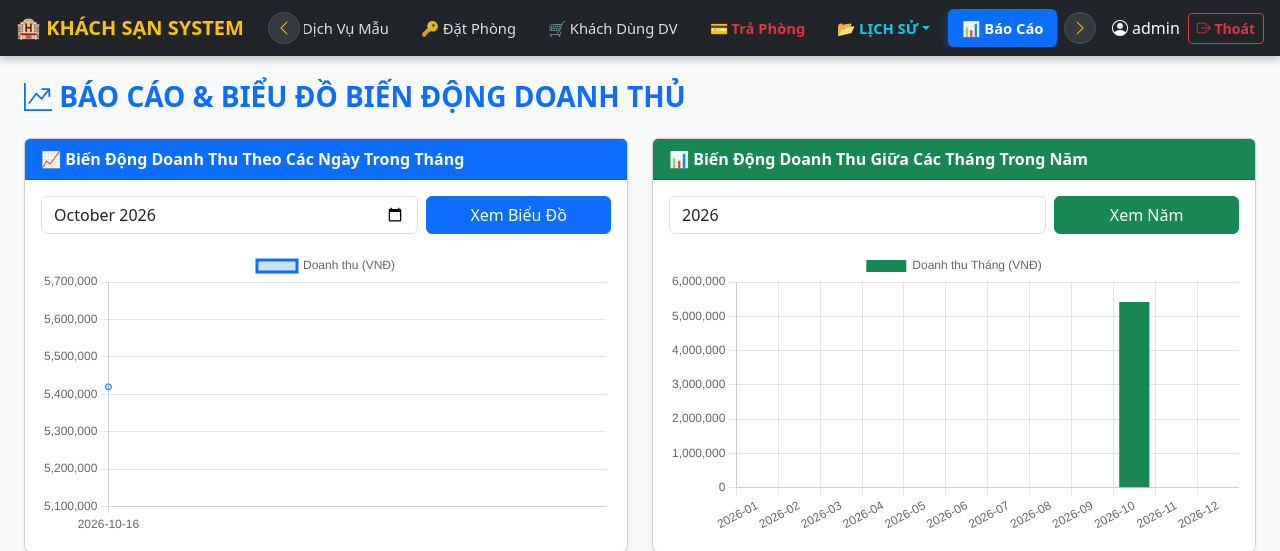
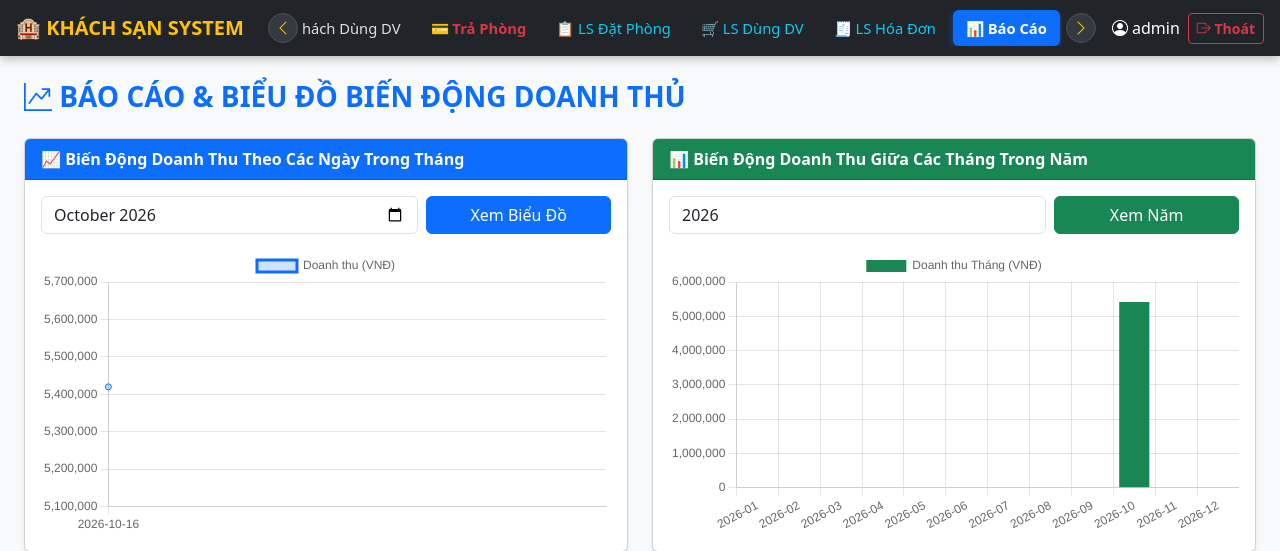
Before and after one commit to HoangVu-Dev/Hotel-Management-System-App, a Flask app: page /bao-cao in a window 1280 px wide. Shown: the top 551 px of the page. Run offline with Flask 3, Linux system fonts and the light colour scheme; the visitor is signed in with stand-in values (Sample User, id 1).

Commit message:
Fix layout instant positioning and inline history items

```diff
--- a/templates/layout.html
+++ b/templates/layout.html
@@ -22,13 +22,12 @@
             display: flex;
             align-items: center;
             overflow-x: auto;
-            scroll-behavior: smooth;
             white-space: nowrap;
             -ms-overflow-style: none;  /* IE and Edge */
             scrollbar-width: none;  /* Firefox */
         }
 
-        /* Ẩn thanh cuộn mặc định của trình duyệt cho đẹp mắt */
+        /* Ẩn thanh cuộn mặc định của trình duyệt */
         .nav-scroll-container::-webkit-scrollbar {
             display: none;
         }
@@ -37,11 +36,11 @@
         .nav-scroll-container .nav-link {
             display: inline-block;
             white-space: nowrap;
-            padding: 8px 14px !important;
+            padding: 7px 13px !important;
             margin: 0 2px;
             color: rgba(255,255,255,0.85);
             font-size: 0.92rem;
-            transition: all 0.2s ease-in-out;
+            transition: background-color 0.15s ease-in-out, color 0.15s ease-in-out;
         }
 
         /* Nút đang được chọn phát sáng rực rỡ */
@@ -65,15 +64,14 @@
             color: #ffc107;
             border: 1px solid #495057;
             border-radius: 50%;
-            width: 32px;
-            height: 32px;
+            width: 30px;
+            height: 30px;
             display: flex;
             align-items: center;
             justify-content: center;
             cursor: pointer;
             flex-shrink: 0;
             z-index: 10;
-            transition: all 0.2s;
         }
 
         .scroll-btn:hover {
@@ -127,15 +125,17 @@
                             <a class="nav-link text-danger fw-bold {% if request.path == '/tra-phong' %}active-item{% endif %}" href="/tra-phong">💳 Trả Phòng</a>
                         </li>
 
-                        <!-- Dropdown Tra Cứu Lịch Sử -->
-                        <li class="nav-item dropdown">
-                            <a class="nav-link dropdown-toggle text-info fw-bold {% if request.path.startswith('/ls-') %}active-item{% endif %}" href="#" data-bs-toggle="dropdown">📂 LỊCH SỬ</a>
-                            <ul class="dropdown-menu dropdown-menu-dark shadow">
-                                <li><a class="dropdown-item {% if request.path == '/ls-datphong' %}active fw-bold{% endif %}" href="/ls-datphong">📋 Lịch Sử Đặt Phòng</a></li>
-                                <li><a class="dropdown-item {% if request.path == '/ls-sudung-dv' %}active fw-bold{% endif %}" href="/ls-sudung-dv">🛒 Lịch Sử Sử Dụng DV</a></li>
-                                <li><a class="dropdown-item {% if request.path == '/ls-hoadon' %}active fw-bold{% endif %}" href="/ls-hoadon">🧾 Lịch Sử Hóa Đơn</a></li>
-                            </ul>
+                        <!-- CÁC TRANG LỊCH SỬ ĐƯỢC ĐẶT NẰM NGANG TRỰC TIẾP (KHÔNG DÙNG DROPDOWN NÊN KHÔNG BỊ MẤT) -->
+                        <li class="nav-item">
+                            <a class="nav-link text-info {% if request.path == '/ls-datphong' %}active-item{% endif %}" href="/ls-datphong">📋 LS Đặt Phòng</a>
                         </li>
+                        <li class="nav-item">
+                            <a class="nav-link text-info {% if request.path == '/ls-sudung-dv' %}active-item{% endif %}" href="/ls-sudung-dv">🛒 LS Dùng DV</a>
+                        </li>
+                        <li class="nav-item">
+                            <a class="nav-link text-info {% if request.path == '/ls-hoadon' %}active-item{% endif %}" href="/ls-hoadon">🧾 LS Hóa Đơn</a>
+                        </li>
+
                         <li class="nav-item">
                             <a class="nav-link {% if request.path == '/bao-cao' %}active-item{% endif %}" href="/bao-cao">📊 Báo Cáo</a>
                         </li>
@@ -175,17 +175,22 @@
 
     <script src="https://cdn.jsdelivr.net/npm/bootstrap@5.3.0/dist/js/bootstrap.bundle.min.js"></script>
     <script>
-        // Hàm cuộn ngang thanh menu khi nhấn nút < hoặc >
+        // Cuộn ngang khi nhấn nút < hoặc >
         function scrollNav(amount) {
             const container = document.getElementById('navScrollBox');
             container.scrollBy({ left: amount, behavior: 'smooth' });
         }
 
-        // Tự động cuộn đến nút đang Active khi tải trang
-        window.addEventListener('DOMContentLoaded', () => {
-            const activeItem = document.querySelector('.nav-scroll-container .active-item');
-            if (activeItem) {
-                activeItem.scrollIntoView({ behavior: 'smooth', inline: 'center', block: 'nearest' });
+        // Đặt vị trí cuộn ngay lập tức (Tức thì, không chạy lướt qua)
+        document.addEventListener('DOMContentLoaded', () => {
+            const container = document.getElementById('navScrollBox');
+            const activeItem = container.querySelector('.active-item');
+            if (activeItem && container) {
+                // Tính toán vị trí căn giữa nút active ngay tức thì khi load trang
+                const itemLeft = activeItem.offsetLeft;
+                const itemWidth = activeItem.offsetWidth;
+                const containerWidth = container.offsetWidth;
+                container.scrollLeft = itemLeft - (containerWidth / 2) + (itemWidth / 2);
             }
         });
     </script>
```
